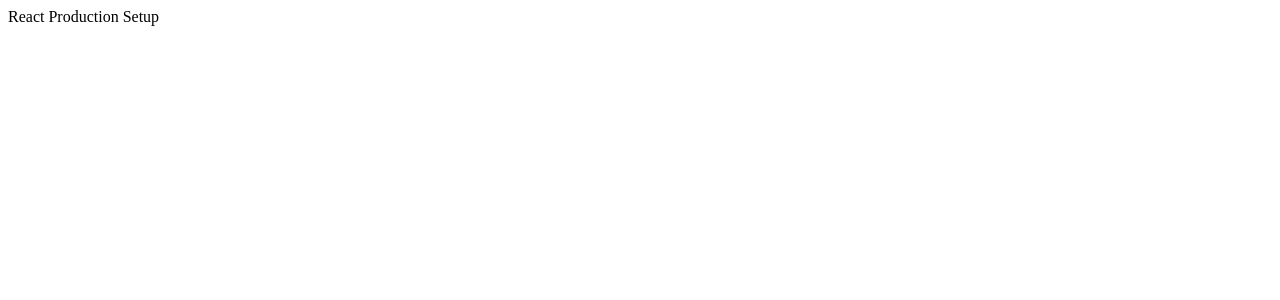
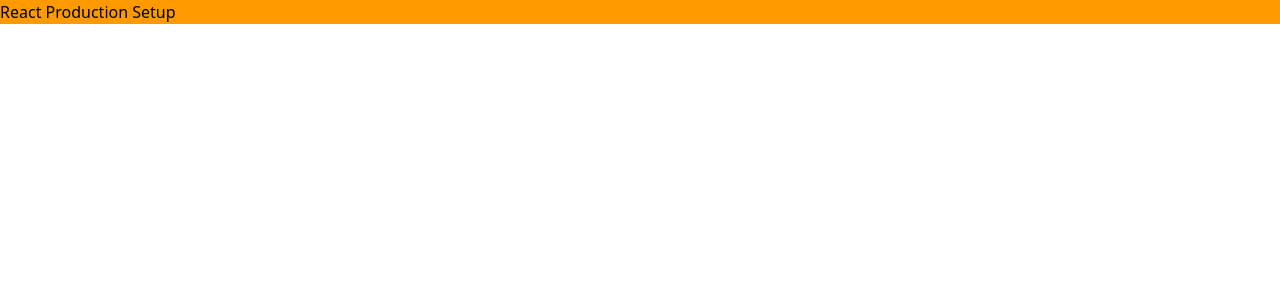
Before and after one commit to Harmeet10000/Production-grade-react-template, a React (Vite) app: page / in a window 1280 px wide. Shown: the top 300 px of the page. Built offline with nearby package versions, Linux system fonts and the light colour scheme.

Commit message:
feat: tailwind css setup

```diff
--- a/package.json
+++ b/package.json
@@ -14,12 +14,14 @@
     },
     "dependencies": {
         "react": "^19.1.0",
-        "react-dom": "^19.1.0"
+        "react-dom": "^19.1.0",
+        "tailwindcss": "^4.1.6"
     },
     "devDependencies": {
         "@commitlint/cli": "^19.8.1",
         "@commitlint/config-conventional": "^19.8.1",
         "@eslint/js": "^9.25.0",
+        "@tailwindcss/vite": "^4.1.6",
         "@types/react": "^19.1.2",
         "@types/react-dom": "^19.1.2",
         "@vitejs/plugin-react": "^4.4.1",
--- a/src/App.tsx
+++ b/src/App.tsx
@@ -1,5 +1,5 @@
 function App() {
-    return <div>React Production Setup</div>
+    return <div className="bg-amber-500">React Production Setup</div>
 }
 
 export default App
--- a/src/index.css
+++ b/src/index.css
@@ -0,0 +1 @@
+@import 'tailwindcss';
--- a/vite.config.ts
+++ b/vite.config.ts
@@ -1,7 +1,8 @@
 import { defineConfig } from 'vite'
 import react from '@vitejs/plugin-react'
+import tailwindcss from '@tailwindcss/vite'
 
 // https://vite.dev/config/
 export default defineConfig({
-    plugins: [react()]
+    plugins: [react(), tailwindcss()]
 })
```
Also changed, not shown: 1 other file (tests, documents, lock files or other folders).
